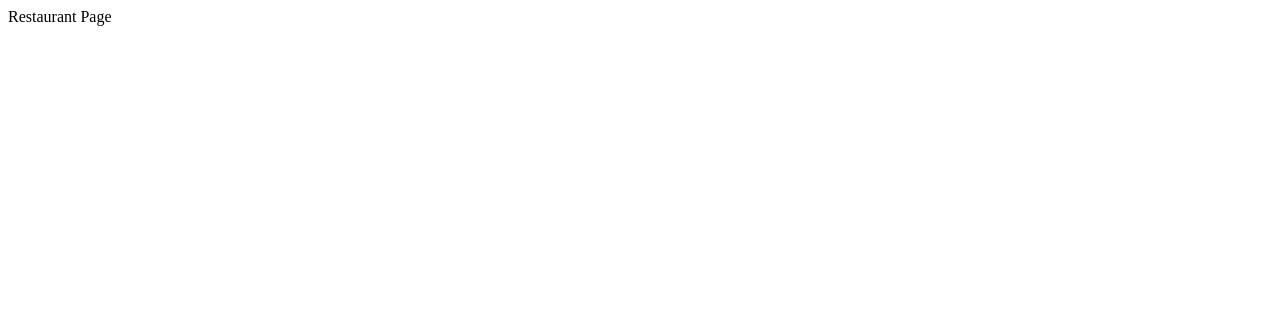
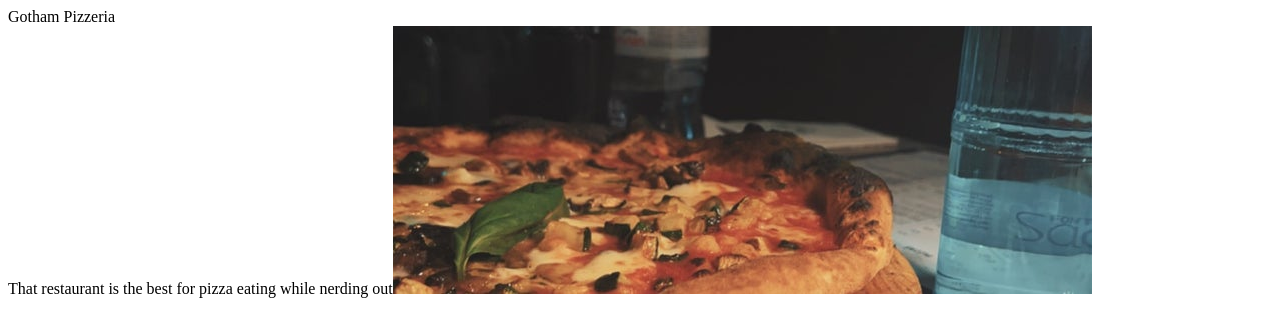
Before and after one commit to Vikms95/js-top-restaurant-page, a website built with webpack: page dist/index.html in a window 1280 px wide. Built offline with nearby package versions, Linux system fonts and the light colour scheme.

Commit message:
Insert elements with JS through webpack

```diff
--- /dev/null
+++ b/src/component.js
@@ -0,0 +1,10 @@
+function component(){
+    const element = document.createElement('div');
+    const myImage = new Image();
+    myImage.src = '../images/header.jpg';
+    element.textContent = 'That restaurant is the best for pizza eating while nerding out';
+    element.appendChild(myImage);
+    return element;
+}
+
+export default component;
--- a/src/index.js
+++ b/src/index.js
@@ -1 +1,8 @@
-console.log("src and dist linked properly")
+import component from "./component";
+
+const divReference = document.getElementById('content');
+divReference.appendChild(component());
+
+/* <img src="../images/header.jpg" alt="general-restaurant"">
+<div>This restaurant is the best for pizza eating while nerding out</div>
+<script src="main.js"></script> */
--- a/webpack.config.js
+++ b/webpack.config.js
@@ -2,9 +2,6 @@ const path = require('path');
 
 module.exports = {
   entry: './src/index.js',
-  devServer:{
-      static: './dist',
-  },
   output: {
     filename: 'main.js',
     path: path.resolve(__dirname, 'dist'),
```
Also changed, not shown: dist/index.html, dist/main.js, images/header.jpg (added), 2 other files.
